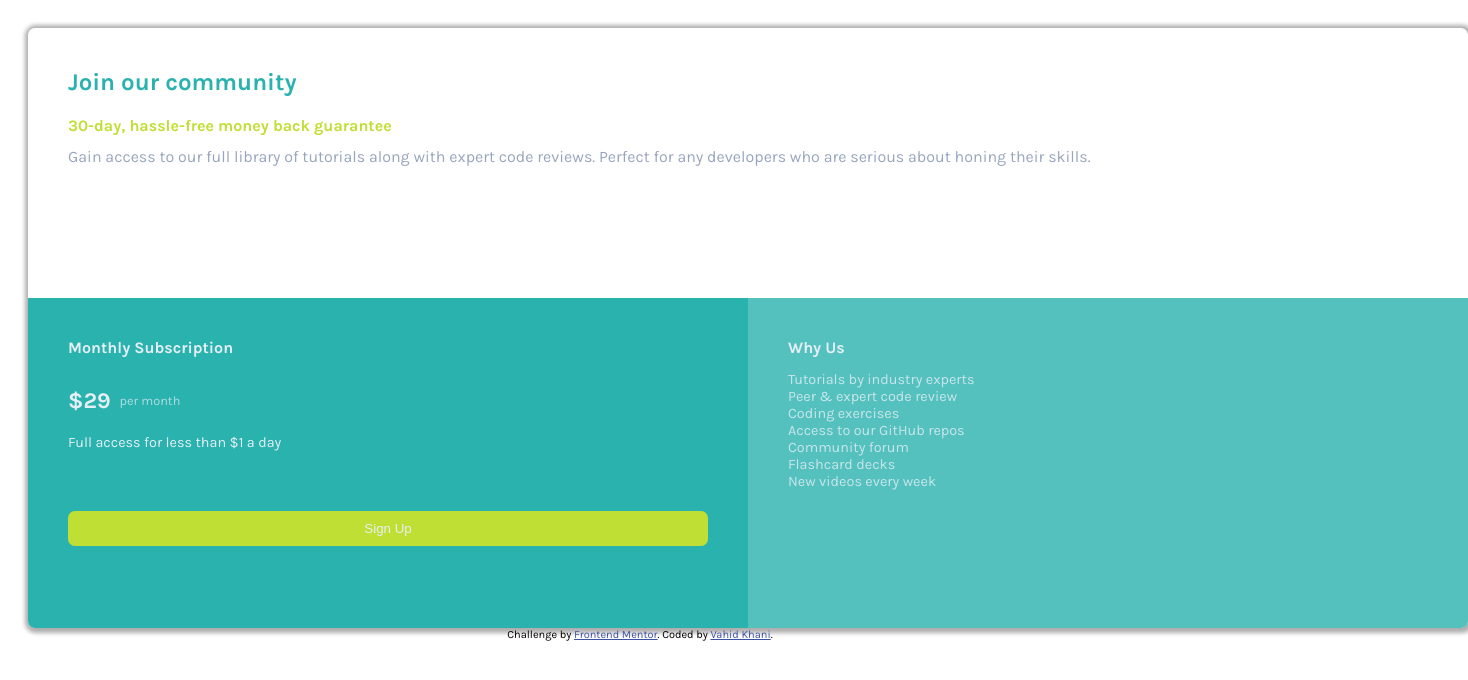
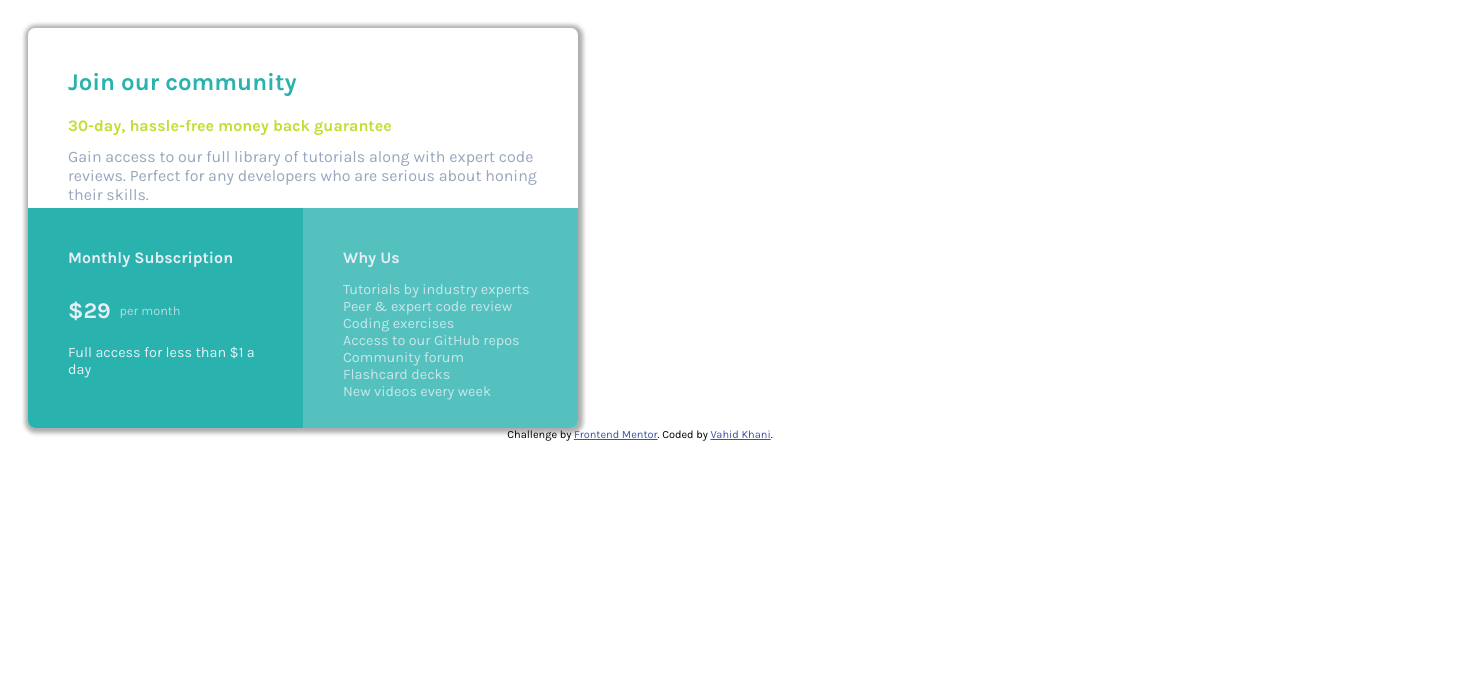
Before and after one commit to vahid2072/pricingCard-frontendMentor-challenge, a plain HTML site: page index.html in a window 1280 px wide. Shown: the whole page, 1468 px wide, since content can reach past the window. Drawn offline with Linux system fonts and the light colour scheme; a script that the page names is missing.

Commit message:
Update style.css
mobile-first responsive page added

```diff
--- a/style.css
+++ b/style.css
@@ -18,8 +18,6 @@ h2, h4, p {
 }
 
 #card {
-    width: 1440px;
-    height: 600px;
     box-shadow: 1px 1px 4px 4px rgba(0,0,0,0.32);
     border-radius: 7px;
     overflow: hidden;
@@ -38,7 +36,7 @@ h2, h4, p {
 }
 
 #bottom-left-container {
-    width: 50%;
+    width: 100%;
     display: inline-block;
     height: 100%;
     vertical-align: top;
@@ -92,7 +90,7 @@ button:hover {
 
 #bottom-right-container {
     display: inline-block;
-    width: 50%;
+    width: 100%;
     height: 100%;
     vertical-align: top;
     background-color: rgba(42,178, 175, 0.8);
@@ -119,3 +117,17 @@ ul {
     font-size: 0.9rem;
     opacity: 0.8;
 }
+
+
+/* Mobile-first apprach to make page responsive */
+@media (min-width: 576px) {
+
+    #card {
+        width: 550px;
+        height: 400px;
+    }
+
+    #bottom-left-container, #bottom-right-container {
+        width: 50%;
+    }
+}
```
